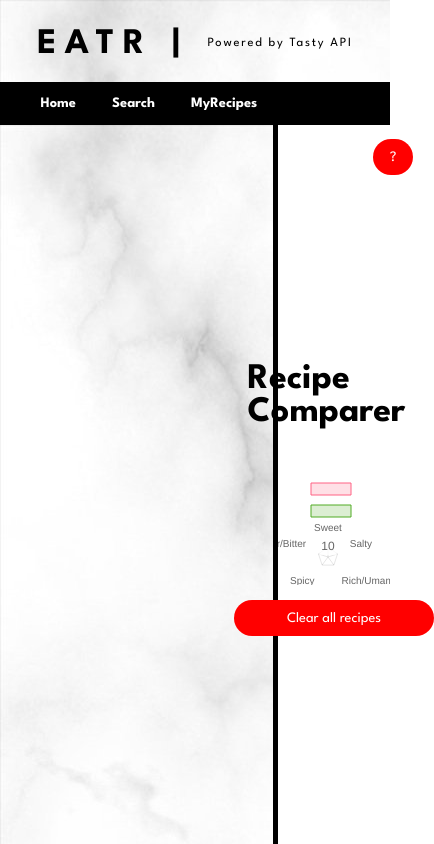
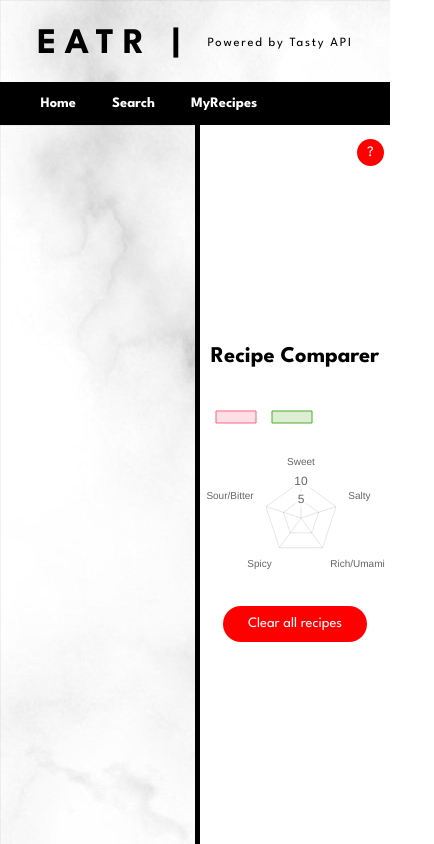
Before and after one commit to jleee14/Eatr, a React (Create React App) app: page /myrecipes in a window 390 px wide. Shown: the whole page, 434 px wide, since content can reach past the window. Built offline with nearby package versions, Linux system fonts and the light colour scheme.

Commit message:
add tablet layout to myrecipes

```diff
--- a/src/components/MyRecipes/MyRecipes.css
+++ b/src/components/MyRecipes/MyRecipes.css
@@ -20,16 +20,15 @@
 	border-left: 5px solid black;
 }
 .graph-compare-container > h2 {
-	font-size: 36px;
-	padding: 0 15px 0 0;
+	font-size: 2rem;
 }
 
 #clear-recipes {
-	width: 200px;
+	width: 10rem;
 }
 
 #help-button {
-	width: 40px;
+	width: 2.25rem;
 	position: absolute;
 	top: 2%;
 	left: 85%;
@@ -58,3 +57,34 @@
 #myrecipes-help > h3 {
 	margin: 0;
 }
+
+@media screen and (max-width: 1200px) {
+	.graph-compare-container>h2 {
+		font-size: 1.5rem;
+	}
+	#help-button {
+		left: 82.5%;
+	}
+}
+
+@media screen and (max-width: 992px) {
+	.graph-compare-container {
+		width: 40%;
+	}
+	.graph-compare-container>h2 {
+		font-size: 1.25rem;
+	}
+}
+
+@media screen and (max-width: 768px) {
+	#help-button {
+		width: 1.5rem;
+		height: 1.5rem;
+	}
+	#clear-recipes {
+		width: 8rem;
+	}
+	.graph-compare-container {
+		width: 50%;
+	}
+}
```
